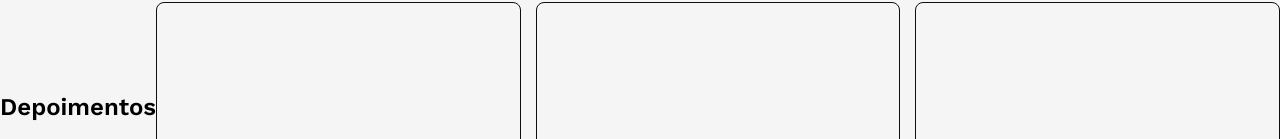
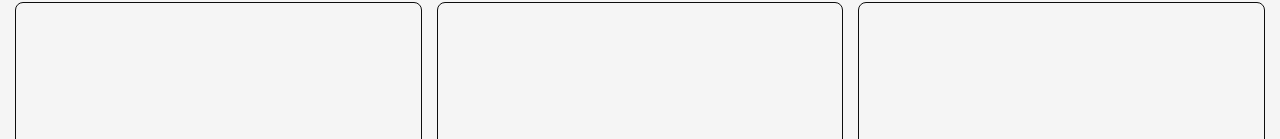
Before and after one commit to Vitorsantosdmg/versideproject, a React (Vite) app: page / in a window 1280 px wide. Shown: the part 813-952 px from the top of the page. Built offline with nearby package versions, Linux system fonts and the light colour scheme.

Commit message:
updateWeb

```diff
--- a/src/components/sections/aboutHome/ratingSection/index.jsx
+++ b/src/components/sections/aboutHome/ratingSection/index.jsx
@@ -4,7 +4,6 @@ import styles from './style.module.scss'
 export const RatingSection = () => {
     return(
         <>
-            <h1>Depoimentos</h1>
             <div className={styles.ratingSection}>
                 <RatingCard />
                 <RatingCard />
```
